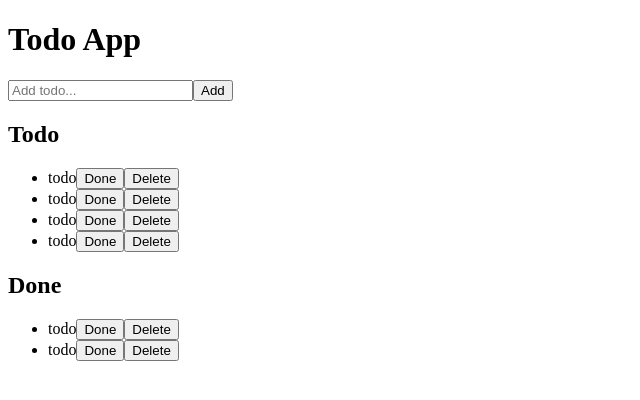
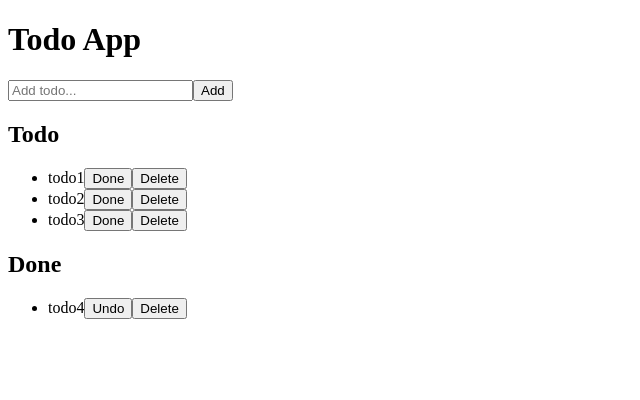
Before and after one commit to Emem122/react-todo-app, a React (Vite) app: page / in a window 1280 px wide. Shown: the top 400 px of the page, without its empty margins (0-640 px from the left). Built offline with nearby package versions, Linux system fonts and the light colour scheme.

Commit message:
✨ set states and interactivity

```diff
--- a/src/App.jsx
+++ b/src/App.jsx
@@ -1,44 +1,102 @@
+import { useState } from "react";
+import { v4 as uuidv4 } from "uuid";
+
 function App() {
+	const [input, setInput] = useState("");
+	const [data, setData] = useState([
+		{
+			id: uuidv4(),
+			text: "todo1",
+			isDone: false,
+		},
+		{
+			id: uuidv4(),
+			text: "todo2",
+			isDone: false,
+		},
+		{
+			id: uuidv4(),
+			text: "todo3",
+			isDone: false,
+		},
+		{
+			id: uuidv4(),
+			text: "todo4",
+			isDone: true,
+		},
+	]);
+
+	const uncompletedTodo = data.filter((item) => !item.isDone);
+	const completedTodo = data.filter((item) => item.isDone);
+
 	return (
 		<>
 			<h1>Todo App</h1>
-			<input type="text" placeholder="Add todo..." />
-			<button>Add</button>
+			<form
+				onSubmit={(e) => {
+					e.preventDefault();
+					setData([...data, { id: uuidv4(), text: input, isDone: false }]);
+					setInput("");
+				}}
+			>
+				<input
+					type="text"
+					placeholder="Add todo..."
+					onChange={(e) => {
+						e.preventDefault();
+						setInput(e.target.value);
+					}}
+					value={input}
+				/>
+				<button type="submit">Add</button>
+			</form>
 			<h2>Todo</h2>
 			<ul>
-				<li>
-					todo
-					<button>Done</button>
-					<button>Delete</button>
-				</li>
-				<li>
-					todo
-					<button>Done</button>
-					<button>Delete</button>
-				</li>
-				<li>
-					todo
-					<button>Done</button>
-					<button>Delete</button>
-				</li>
-				<li>
-					todo
-					<button>Done</button>
-					<button>Delete</button>
-				</li>
+				{uncompletedTodo.map((item) => {
+					return (
+						<li key={item.id}>
+							{item.text}
+							<button
+								onClick={() =>
+									setData(
+										data.map((todoItem) =>
+											todoItem.id === item.id ? { ...todoItem, isDone: !todoItem.isDone } : todoItem
+										)
+									)
+								}
+							>
+								Done
+							</button>
+							<button onClick={() => setData(data.filter((todoItem) => todoItem.id !== item.id))}>
+								Delete
+							</button>
+						</li>
+					);
+				})}
 			</ul>
 			<h2>Done</h2>
 			<ul>
-				<li>
-					todo
-					<button>Done</button>
-					<button>Delete</button>
-				</li>
-				<li>
-					todo
-					<button>Done</button>
-					<button>Delete</button>
-				</li>
+				{completedTodo.map((item) => {
+					return (
+						<li key={item.id}>
+							{item.text}
+							<button
+								onClick={() =>
+									setData(
+										data.map((todoItem) =>
+											todoItem.id === item.id ? { ...todoItem, isDone: !todoItem.isDone } : todoItem
+										)
+									)
+								}
+							>
+								Undo
+							</button>
+							<button onClick={() => setData(data.filter((todoItem) => todoItem.id !== item.id))}>
+								Delete
+							</button>
+						</li>
+					);
+				})}
 			</ul>
 		</>
 	);
```
